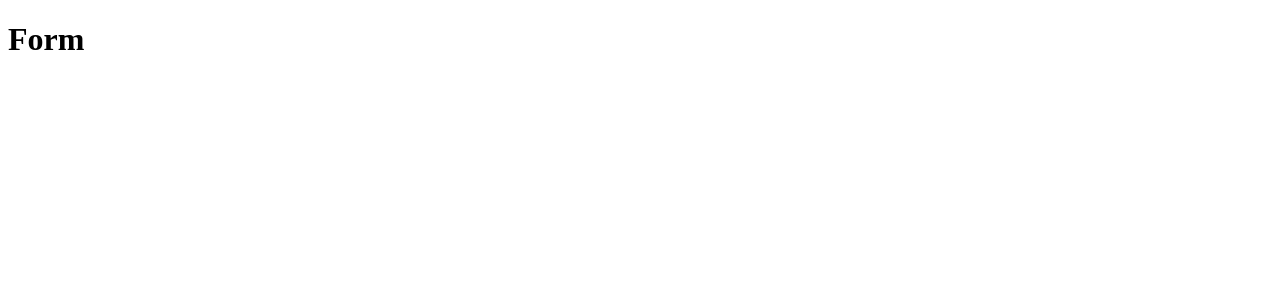
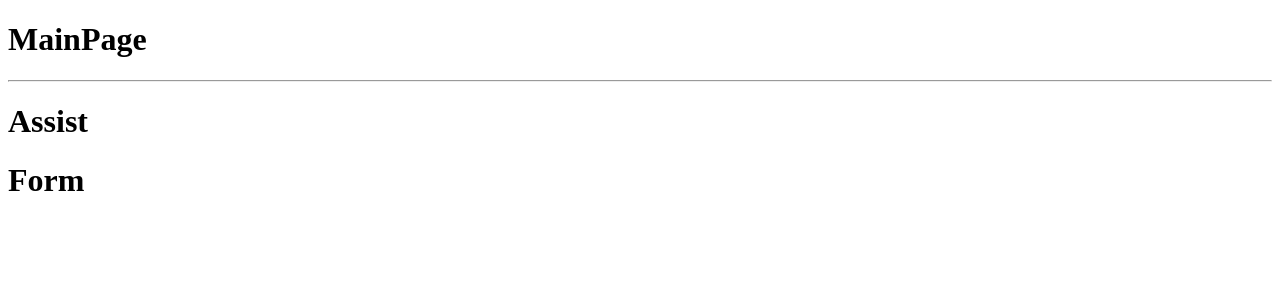
Before and after one commit to KHashimoto3/FIT2023_KH, a React (Vite) app in the folder mock/: page / in a window 1280 px wide. Shown: the top 300 px of the page. Built offline with nearby package versions, Linux system fonts and the light colour scheme.

Commit message:
AssistとFormの2つのコンポーネント（部品）を作った。

```diff
--- a/mock/src/App.tsx
+++ b/mock/src/App.tsx
@@ -1,11 +1,11 @@
 import { useState } from 'react'
-import { Form } from './components/Form'
+import { MainPage } from './components/MainPage'
 
 function App() {
 
   return (
     <div>
-      <Form />
+      <MainPage />
     </div>
   )
 }
--- /dev/null
+++ b/mock/src/components/Assist.tsx
@@ -0,0 +1,7 @@
+export const Assist = () => {
+    return (
+        <div>
+            <h1>Assist</h1>
+        </div>
+    )
+};
--- /dev/null
+++ b/mock/src/components/MainPage.tsx
@@ -0,0 +1,13 @@
+import { Assist } from "./Assist";
+import { Form } from "./Form";
+
+export const MainPage = () => {
+    return (
+        <div>
+            <h1>MainPage</h1>
+            <hr />
+            <Assist />
+            <Form />
+        </div>
+    )
+};
```
